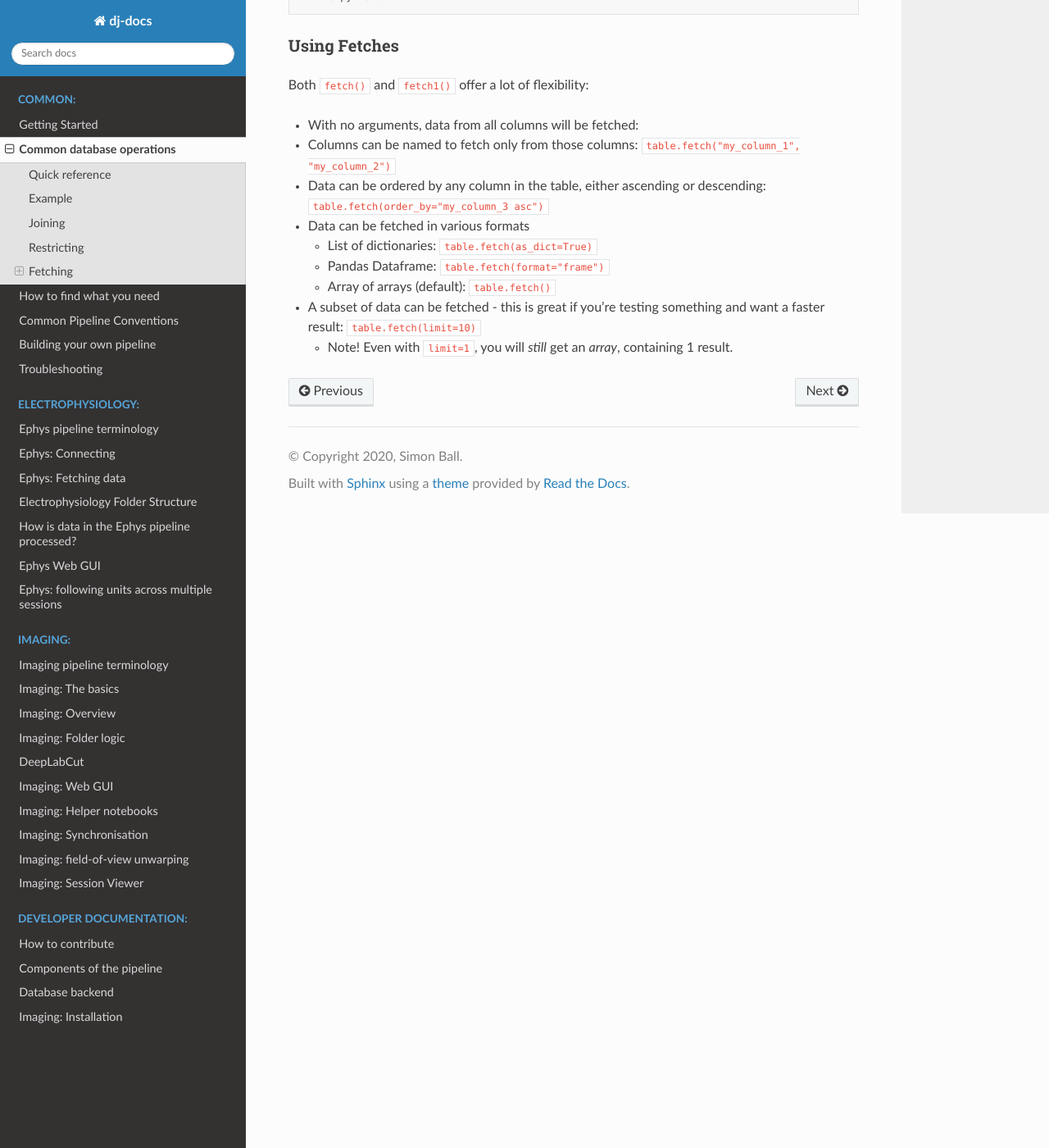
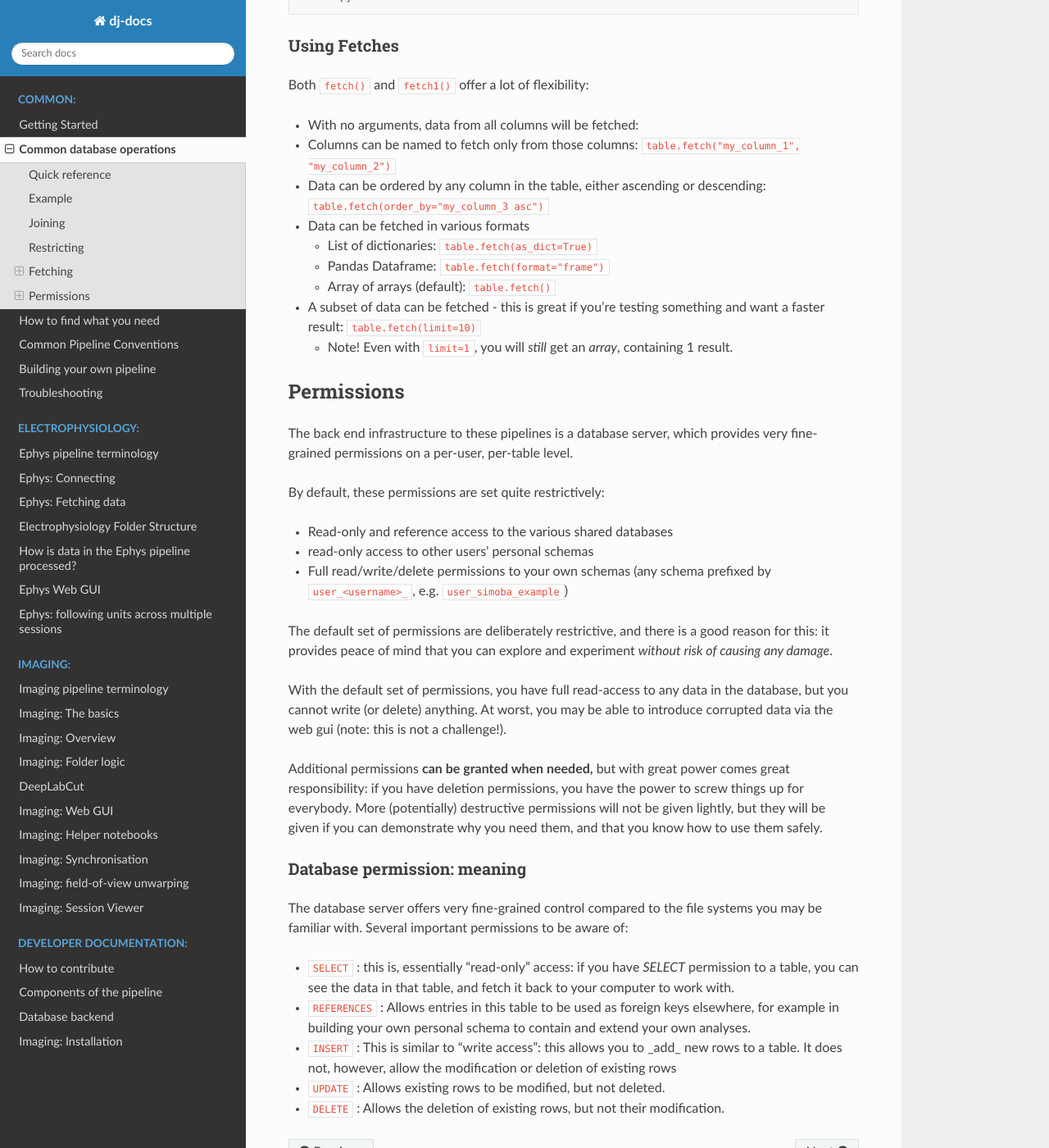
Before and after one commit to kavli-ntnu/dj-docs, a Sphinx documentation site: the page built from docs/common/common_operations.rst, in a window 1280 px wide and 1400 px high, scrolled down 7502 px. Shown: the whole window at 82% size. Built offline with Sphinx 7.4.7 and the Read the Docs theme 2.0.0, drawn with Linux system fonts in a browser that asks for light colours.

Commit message:
Relocate `permissions` information to `common operations`

```diff
--- a/docs/common/common_operations.rst
+++ b/docs/common/common_operations.rst
@@ -137,6 +137,7 @@
 
    >>> 36
    >>> 147
+
 +----------+---------------+----------+--------+
 | **name** | **attribute** | pantheon | gender |
 +----------+---------------+----------+--------+
@@ -341,3 +342,42 @@
 * A subset of data can be fetched - this is great if you're testing something and want a faster result: ``table.fetch(limit=10)``
 
   - Note! Even with ``limit=1``, you will *still* get an *array*, containing 1 result.
+
+
+
+
+
+
+
+
+Permissions
+-----------------
+
+The back end infrastructure to these pipelines is a database server, which provides very fine-grained permissions on a per-user, per-table level.
+
+By default, these permissions are set quite restrictively:
+
+* Read-only and reference access to the various shared databases
+* read-only access to other users' personal schemas
+* Full read/write/delete permissions to your own schemas (any schema prefixed by ``user_<username>_``, e.g. ``user_simoba_example``)
+
+The default set of permissions are deliberately restrictive, and there is a good reason for this: it provides peace of mind that you can explore and experiment *without risk of causing any damage*.
+
+With the default set of permissions, you have full read-access to any data in the database, but you cannot write (or delete) anything. At worst, you may be able to introduce corrupted data via the web gui (note: this is not a challenge!).
+
+Additional permissions **can be granted when needed,** but with great power comes great responsibility: if you have deletion permissions, you have the power to screw things up for everybody. More (potentially) destructive permissions will not be given lightly, but they will be given if you can demonstrate why you need them, and that you know how to use them safely.
+
+Database permission: meaning
+^^^^^^^^^^^^^^^^^^^^^^^^^^^^^
+
+The database server offers very fine-grained control compared to the file systems you may be familiar with. Several important permissions to be aware of:
+
+* ``SELECT`` : this is, essentially "read-only" access: if you have `SELECT` permission to a table, you can see the data in that table, and fetch it back to your computer to work with.
+
+* ``REFERENCES`` : Allows entries in this table to be used as foreign keys elsewhere, for example in building your own personal schema to contain and extend your own analyses.
+
+* ``INSERT`` : This is similar to "write access": this allows you to _add_ new rows to a table. It does not, however, allow the modification or deletion of existing rows
+
+* ``UPDATE`` : Allows existing rows to be modified, but not deleted.
+
+* ``DELETE`` : Allows the deletion of existing rows, but not their modification.
```
Also changed, not shown: docs/common/permissions.md (deleted, +0 -33 lines).
